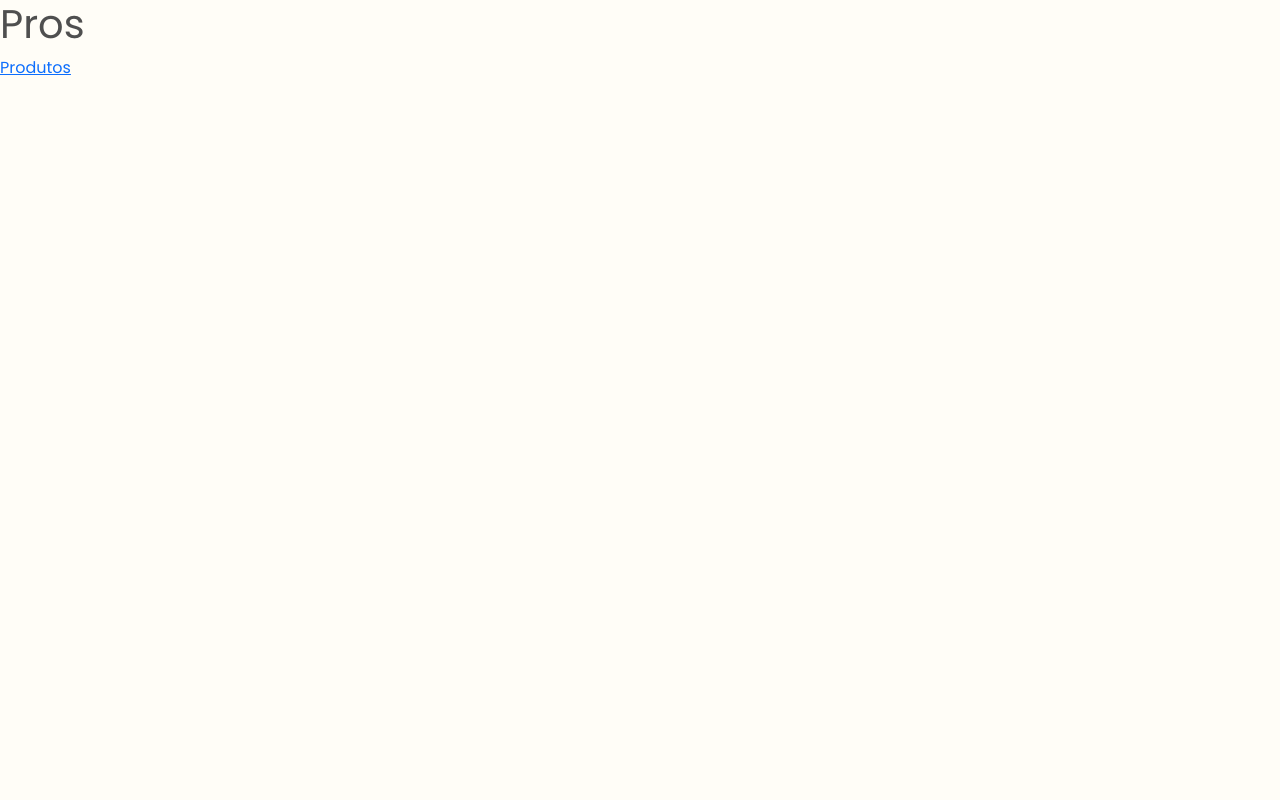
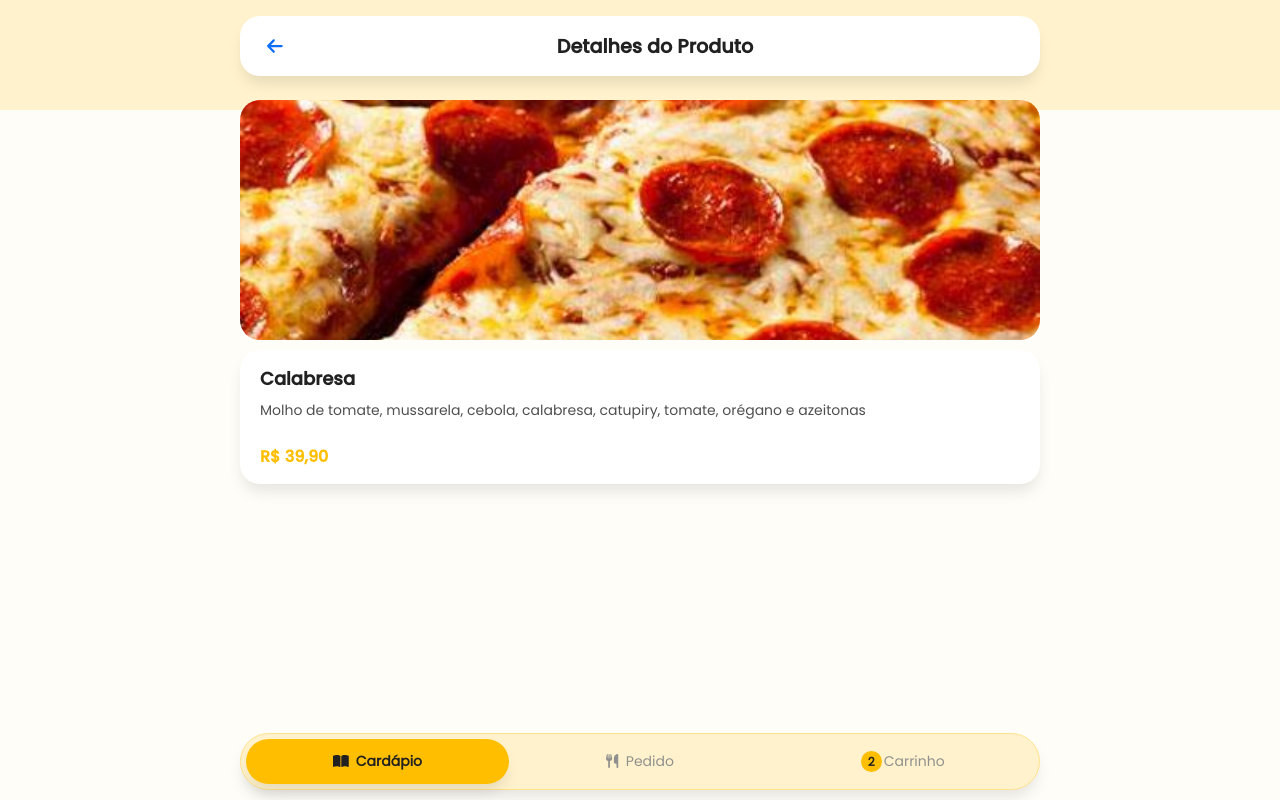
Before and after one commit to gabrielrodrigueslb/Cardapio-delivery, a React (Vite) app: page /Item in a window 1280 px wide. Built offline with nearby package versions, Linux system fonts and the light colour scheme.

Commit message:
Inspecionar item + navegação

```diff
--- a/src/App.jsx
+++ b/src/App.jsx
@@ -2,10 +2,7 @@ import 'bootstrap/dist/css/bootstrap.min.css';
 import 'bootstrap/dist/js/bootstrap.bundle.min.js';
 import './App.css'
 import './global.css'
-import { Header } from './assets/Header'
-import { Menu } from './assets/Menu';
-import { Cardapio } from './assets/Cardapio';
-import { BottomMenu } from './assets/BottomMenu';
+
 import { BrowserRouter, Route, Routes } from 'react-router-dom';
 import { Home } from './Home';
 import InfoProdutos from './InfoProdutos';
--- a/src/InfoProdutos.jsx
+++ b/src/InfoProdutos.jsx
@@ -1,10 +1,60 @@
-import React from 'react'
-import { Link } from 'react-router-dom'
+import { FontAwesomeIcon } from '@fortawesome/react-fontawesome';
+import { faArrowLeft } from '@fortawesome/free-solid-svg-icons';
+import { Link } from 'react-router-dom';
+import './assets/css/InfoProdutos.css';
+
+import { MenuButtonClosed } from './assets/MenuButtonClosed';
+import { BottomMenu } from './assets/BottomMenu';
 
 export default function InfoProdutos() {
   return (
-    <div><h1>Pros</h1>
-    <Link to={'/'}>Produtos</Link>
+    <div>
+      <div class="bg-top details"></div>
+
+      <header className="width-fix mt-3">
+        <div className="card">
+          <div className="d-flex container-header">
+            <Link className="container-voltar" to={'/'}>
+              <FontAwesomeIcon icon={faArrowLeft} />
+            </Link>
+            <div className="infos text-center">
+              <h1 className="mb-0">
+                <b>Detalhes do Produto</b>
+              </h1>
+            </div>
+          </div>
+        </div>
+      </header>
+
+      <section className="imagem width-fix mt-4">
+        <div
+          className="container-imagem-produto"
+          style={{
+            backgroundImage: "url('./img/calabresa.jpg')",
+            backgroundSize: 'cover',
+          }}
+        ></div>
+
+        <div className="card mb-2 ">
+          <div className="d-flex">
+            <div className="infos-produto">
+              <p className="name mb-2">
+                <b>Calabresa</b>
+              </p>
+              <p className="description mb-4">
+                Molho de tomate, mussarela, cebola, calabresa, catupiry, tomate,
+                orégano e azeitonas
+              </p>
+              <p className="price">
+                <b>R$ 39,90</b>
+              </p>
+            </div>
+          </div>
+        </div>
+      </section>
+
+      <BottomMenu />
+      <MenuButtonClosed />
     </div>
-  )
+  );
 }
--- a/src/assets/BottomMenu.jsx
+++ b/src/assets/BottomMenu.jsx
@@ -4,6 +4,7 @@ import { faBookOpen, faUtensils,
 
 export function BottomMenu() {
   return (
+    <>
     <section className="menu-bottom" id="menu-bottom">
       <a className="menu-bottom-item active">
         <FontAwesomeIcon icon={faBookOpen} size="1x" />
@@ -19,5 +20,11 @@ export function BottomMenu() {
         Carrinho
       </a>
     </section>
+
+    <section class="menu-bottom disabled hidden" id="menu-bottom-closed">
+        <p class="mb-0"><b>Loja fechada no momento.</b></p>
+    </section>
+
+    </>
   );
 }
--- a/src/assets/Cardapio.jsx
+++ b/src/assets/Cardapio.jsx
@@ -1,7 +1,7 @@
 
 import { ItemMenu } from './ItemMenu';
 
-const produtos = [
+export const produtos = [
   {
     id: 1,
     url: './img/calabresa.jpg',
--- a/src/assets/ItemMenu.jsx
+++ b/src/assets/ItemMenu.jsx
@@ -7,8 +7,11 @@ export function ItemMenu(props){
             <div className="d-flex">
               <div
                 className="container-img-produto"
+                style={{
+                  backgroundImage: `url(${props.url})`,
+                  backgroundSize: 'cover',
+                }}
               >
-                <img src={props.url} alt={props.name} />
               </div>
 
               <div className="infos-produto">
--- /dev/null
+++ b/src/assets/MenuButtonClosed.jsx
@@ -0,0 +1,8 @@
+
+export function MenuButtonClosed() {
+  return (
+    <section class="menu-bottom disabled hidden" id="menu-bottom-closed">
+        <p class="mb-0"><b>Loja fechada no momento.</b></p>
+    </section>
+  );
+}
--- /dev/null
+++ b/src/assets/css/InfoProdutos.css
@@ -0,0 +1,30 @@
+
+.bg-top.datails{
+    height: 410px;
+}
+
+.container-voltar {
+    width: 30px;
+    height: 30px;
+    display: flex;
+    justify-content: center;
+    align-items: center;
+    text-decoration: none;
+    font-size: 1.125rem;
+}
+
+
+.container-imagem-produto{
+    height: 240px;
+    width: 100%;
+    background-position:center;
+    background-repeat: no-repeat;
+    background-size: cover !important;
+    position: relative;
+    border-radius: 20px;
+    margin: 0 auto;
+    margin-bottom: 10px;
+    flex: none;
+    background-size: cover;
+
+}
--- a/src/assets/css/cardapio.css
+++ b/src/assets/css/cardapio.css
@@ -8,7 +8,7 @@
     cursor: pointer;
 }
 
-.container-img-produto img{
+.container-img-produto{
     width: 100px;
     height: 100px;
     background-repeat: no-repeat;
@@ -17,7 +17,6 @@
     border-radius: 15px;
     margin-right: 20px;
     flex: none;
-    background-size: cover
 }
 
 .infos-produto{
--- a/src/global.css
+++ b/src/global.css
@@ -16,3 +16,7 @@ b{
   max-width: 50rem;
   margin: 0 auto;
 }
+
+.hidden{
+  display: none !important;
+}
```
